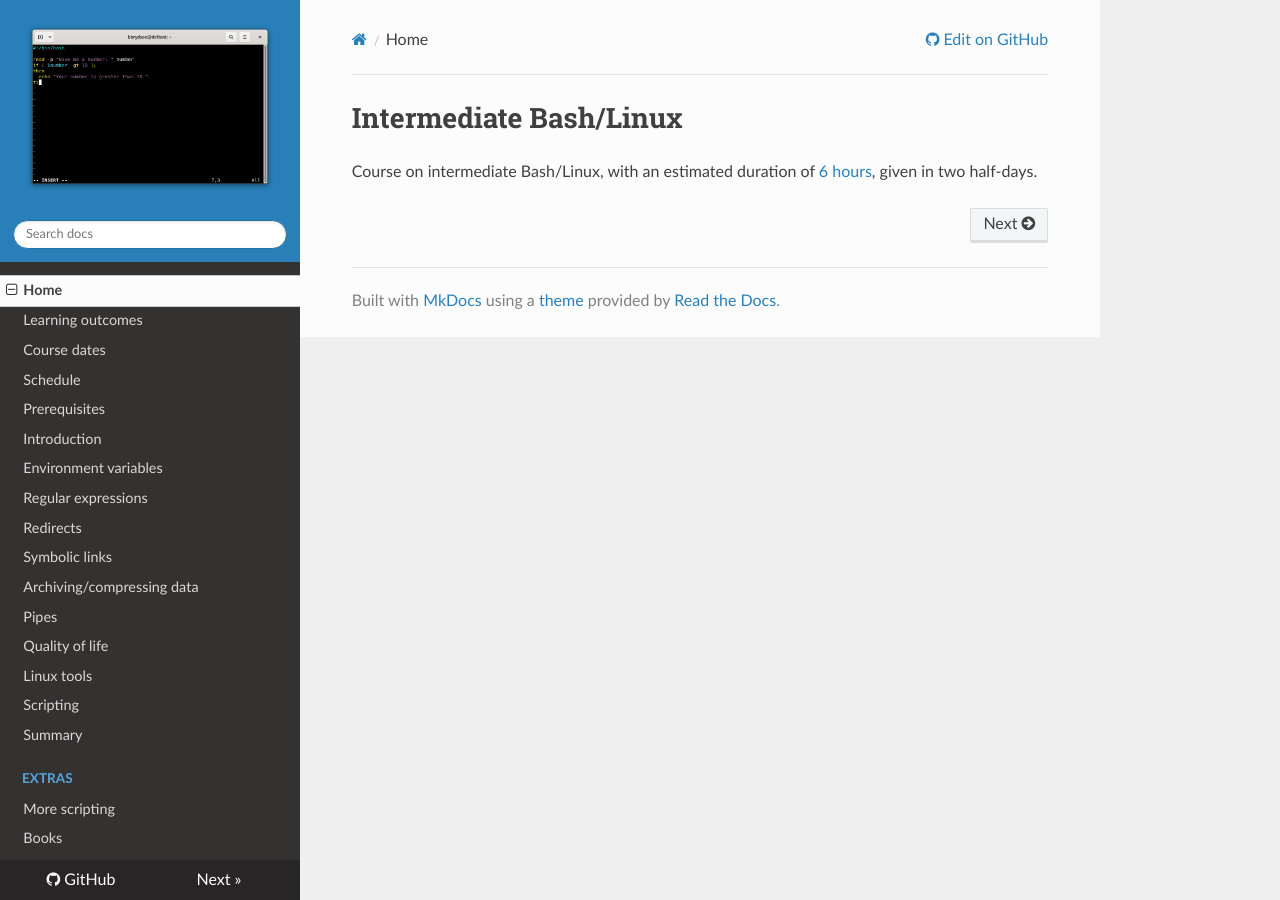
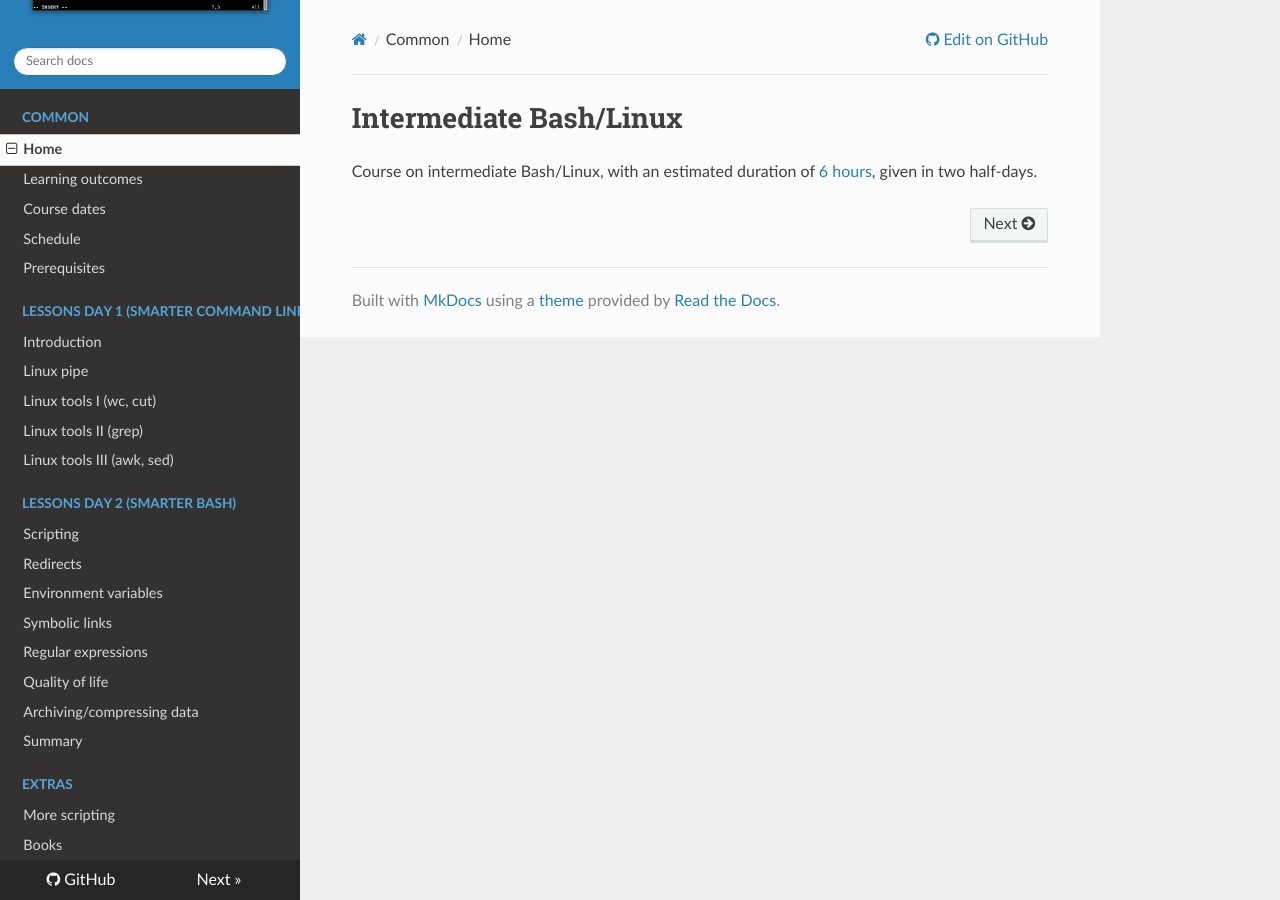
Before and after one commit to UPPMAX/linux-command-line-201, an MkDocs documentation site: the page built from docs/index.md, in a window 1280 px wide. Built offline with MkDocs 1.6.1, drawn with Linux system fonts in a browser that asks for light colours; nearby versions of some CDN libraries.

Commit message:
Reordering the menu

```diff
--- a/mkdocs.yml
+++ b/mkdocs.yml
@@ -37,22 +37,27 @@ extra_css:
     #  - js/clipboard.js
 
 nav:
-  - Home: index.md
-  - Learning outcomes: learning_outcomes.md
-  - Course dates: course_dates.md
-  - Schedule: schedule.md
-  - Prerequisites: prerequisites.md
-  - Introduction: sessions/intro.md
-  - Environment variables: sessions/env_vars.md
-  - Regular expressions: sessions/reg_exp.md
-  - Redirects: sessions/redirects.md
-  - Symbolic links: sessions/symlinks.md
-  - Archiving/compressing data: sessions/arch.md
-  - Pipes: sessions/pipes.md
-  - Quality of life: sessions/qual.md
-  - Linux tools: sessions/tools.md
-  - Scripting: sessions/scripting.md
-  - Summary: summary.md
+  - Common:
+    - Home: index.md
+    - Learning outcomes: learning_outcomes.md
+    - Course dates: course_dates.md
+    - Schedule: schedule.md
+    - Prerequisites: prerequisites.md
+  - Lessons Day 1 (smarter command line):
+    - Introduction: sessions/intro.md
+    - Linux pipe: sessions/pipe.md
+    - Linux tools I (wc, cut): sessions/wc-cut.md
+    - Linux tools II (grep): sessions/grep.md
+    - Linux tools III (awk, sed): sessions/awk-sed.md
+  - Lessons Day 2 (smarter bash):
+    - Scripting: sessions/scripting.md
+    - Redirects: sessions/redirects.md
+    - Environment variables: sessions/env_vars.md
+    - Symbolic links: sessions/symlinks.md
+    - Regular expressions: sessions/reg_exp.md
+    - Quality of life: sessions/qual.md
+    - Archiving/compressing data: sessions/arch.md
+    - Summary: summary.md
   - Extras:
     - More scripting: more_script.md
     - Books: books/README.md
```
